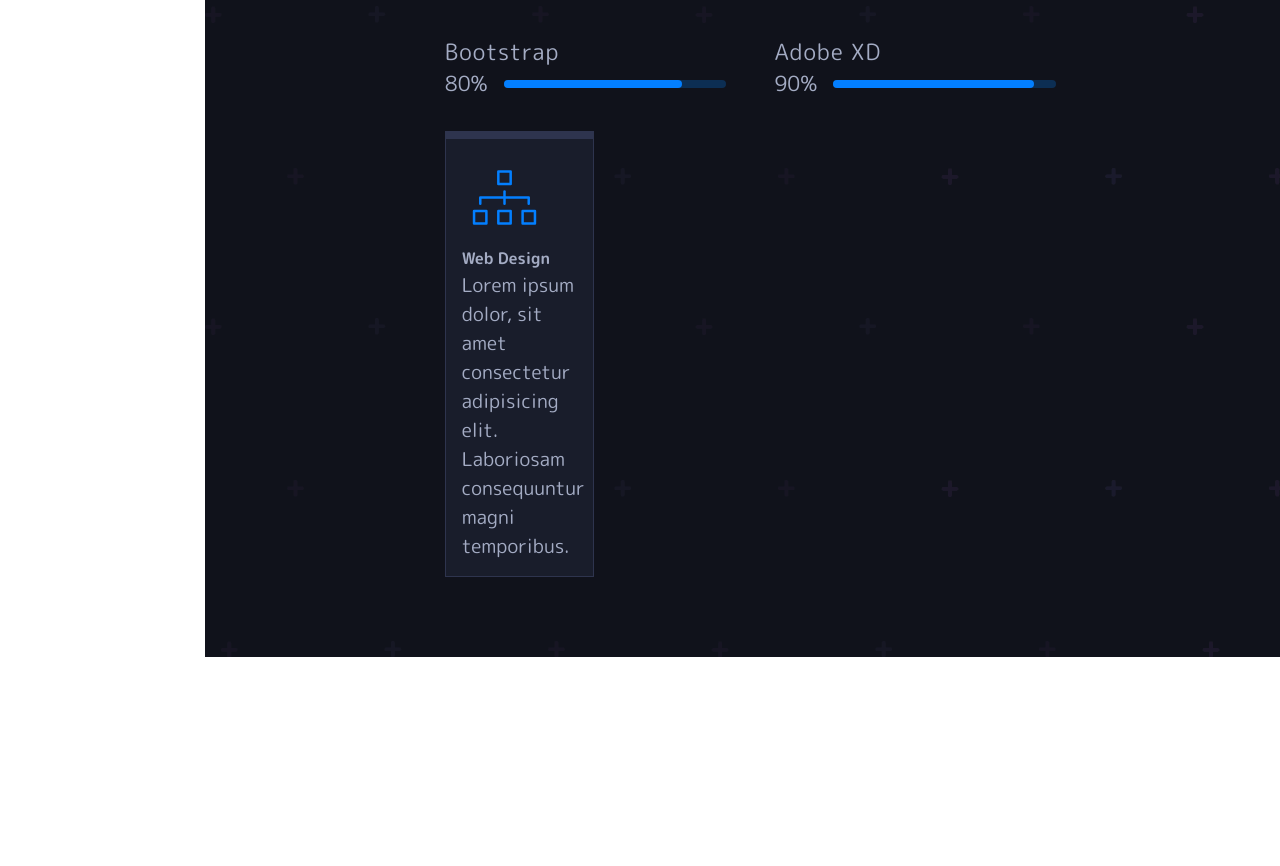
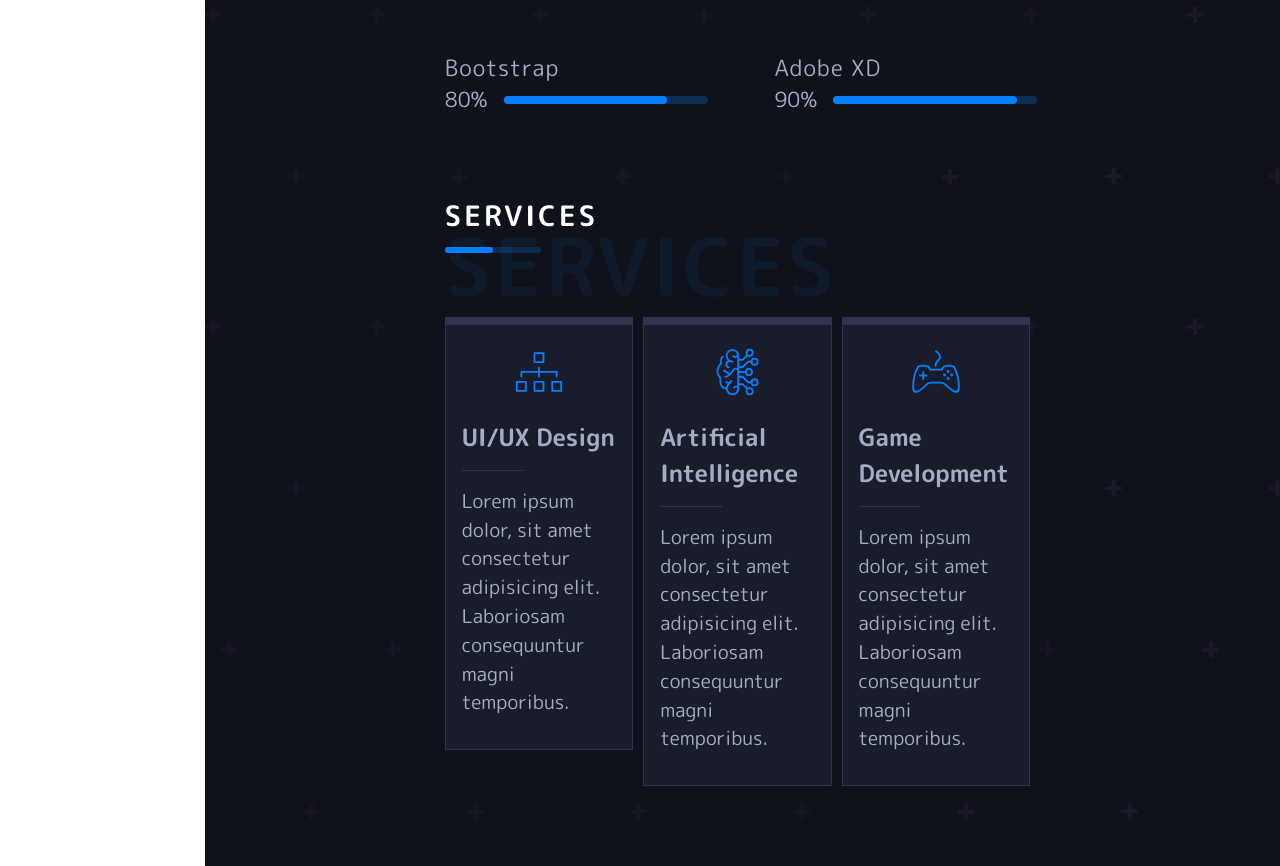
Before and after one commit to faizalshabinali/portfolio-web-app, a React (Create React App) app: page /about in a window 1280 px wide. Shown: the part 1120-1986 px from the top of the page. Before the commit the page ends 1777 px from the top, so only its background shows below. Built offline with nearby package versions, Linux system fonts and the light colour scheme.

Commit message:
Srvice Section finished

```diff
--- a/src/App.js
+++ b/src/App.js
@@ -40,4 +40,4 @@ function App() {
 
 export default App;
 
-// https://youtu.be/ajgxZ5hBSHQ?t=9625
+// https://youtu.be/ajgxZ5hBSHQ?t=10822
--- a/src/Components/NavBar.js
+++ b/src/Components/NavBar.js
@@ -7,7 +7,7 @@ function NavBar() {
     <div className='NavBar'>
       <nav className='nav'>
         <div className='profile'>
-          <img src={avatar} alt='profile-image' />
+          <img src={avatar} alt='profile' />
         </div>
         <ul className='nav-items'>
           <li className='nav-item'>
--- a/src/Components/ServicesSection.js
+++ b/src/Components/ServicesSection.js
@@ -1,16 +1,13 @@
 import React from 'react';
 
-function ServicesSection({ image, title }) {
+function ServicesSection({ image, title, text }) {
   return (
     <div className='ServicesSection'>
       <div className='service'>
         <div className='service-content'>
           <img src={image} alt='design_image' />
           <h5 className='service-title'>{title}</h5>
-          <p className='service-text'>
-            Lorem ipsum dolor, sit amet consectetur adipisicing elit. Laboriosam
-            consequuntur magni temporibus.
-          </p>
+          <p className='service-text'>{text}</p>
         </div>
       </div>
     </div>
--- a/src/Pages/AboutPage.js
+++ b/src/Pages/AboutPage.js
@@ -4,6 +4,8 @@ import ServicesSection from '../Components/ServicesSection';
 import SkillsSection from '../Components/SkillsSection';
 import Title from '../Components/Title';
 import design from '../img/design.svg';
+import intelligence from '../img/intelligence.svg';
+import gamedev from '../img/game-dev.svg';
 
 function AboutPage() {
   return (
@@ -19,8 +21,29 @@ function AboutPage() {
         <SkillsSection skill={'Bootstrap'} progress={'80%'} width={'80%'} />
         <SkillsSection skill={'Adobe XD'} progress={'90%'} width={'90%'} />
       </div>
+      <Title title={'Services'} span={'Services'} />
       <div className='services-containers'>
-        <ServicesSection image={design} title={'Web Design'} />
+        <ServicesSection
+          image={design}
+          title={'UI/UX Design'}
+          text={
+            'Lorem ipsum dolor, sit amet consectetur adipisicing elit. Laboriosam consequuntur magni temporibus.'
+          }
+        />
+        <ServicesSection
+          image={intelligence}
+          title={'Artificial Intelligence'}
+          text={
+            'Lorem ipsum dolor, sit amet consectetur adipisicing elit. Laboriosam consequuntur magni temporibus.'
+          }
+        />
+        <ServicesSection
+          image={gamedev}
+          title={'Game Development'}
+          text={
+            'Lorem ipsum dolor, sit amet consectetur adipisicing elit. Laboriosam consequuntur magni temporibus.'
+          }
+        />
       </div>
     </div>
   );
--- a/src/Pages/PortfoliosPage.js
+++ b/src/Pages/PortfoliosPage.js
@@ -1,5 +1,4 @@
 import React from 'react';
-import Title from '../Components/Title';
 
 function PortfoliosPage() {
   return <div className='PortfoliosPage'></div>;
--- a/src/styles/_about.scss
+++ b/src/styles/_about.scss
@@ -62,11 +62,3 @@
         width: 100%;
     }
 }
-
-.skills-containers {
-    display: grid;
-    grid-template-columns: repeat(2, 1fr);
-    column-gap: 4rem;
-    row-gap: 3rem;
-    margin: 2rem 0;
-}
--- a/src/styles/_layout.scss
+++ b/src/styles/_layout.scss
@@ -21,7 +21,7 @@
     position: relative;
 
     .content {
-      margin: 5rem 15rem;
+      margin: 0rem 15rem 5rem 15rem;
     }
   }
 }
--- a/src/styles/_services.scss
+++ b/src/styles/_services.scss
@@ -1,6 +1,6 @@
 .ServicesSection {
     .service {
-        width: 25%;
+        width: 95%;
         background-color: $sidebar;
         border-right: 1px solid $border-color;
         border-left: 1px solid $border-color;
@@ -12,12 +12,39 @@
         }
         .service-content {
             padding: 1rem;
-            .design_image {
+            img {
+                display: block;
+                margin-left: auto;
+                margin-right: auto;
+                width: 40%;
             }
             .service-title {
+                font-size: 1.5rem;
+                font-weight: 600;
+                position: relative;
+                padding-bottom: 1rem;
+                margin: 1rem 0;
+                &::after {
+                    content: "";
+                    width: 40%;
+                    height: 1px;
+                    position: absolute;
+                    bottom: 0;
+                    left: 0;
+                    background-color: $border-color;
+                }
             }
             .service-text {
+                font-size: 1.2rem;
+                line-height: 1.5;
+                margin: 1rem 0;
             }
         }
     }
 }
+
+.services-containers {
+    display: flex;
+    justify-content: space-between;
+    margin-top: 4rem;
+}
--- a/src/styles/_skills.scss
+++ b/src/styles/_skills.scss
@@ -2,6 +2,7 @@
 }
 
 .skills-container {
+    width: 93%;
     .skill-title {
         font-size: 1.4rem;
         font-weight: 400;
@@ -38,3 +39,11 @@
         }
     }
 }
+
+.skills-containers {
+    display: grid;
+    grid-template-columns: repeat(2, 1fr);
+    column-gap: 4rem;
+    row-gap: 3rem;
+    margin: 2rem 0;
+}
--- a/src/styles/_title.scss
+++ b/src/styles/_title.scss
@@ -5,6 +5,7 @@
     position: relative;
     padding-bottom: 1rem;
     letter-spacing: 3px;
+    margin-top: 5rem;
     &::before {
         content: "";
         position: absolute;
--- a/src/styles/_typography.scss
+++ b/src/styles/_typography.scss
@@ -17,7 +17,10 @@
 }
 
 .hero-sub-text {
+    font-size: 1.4rem;
     text-align: center;
+    width: 70%;
+    margin: 1rem auto;
 }
 
 .icons {
```
